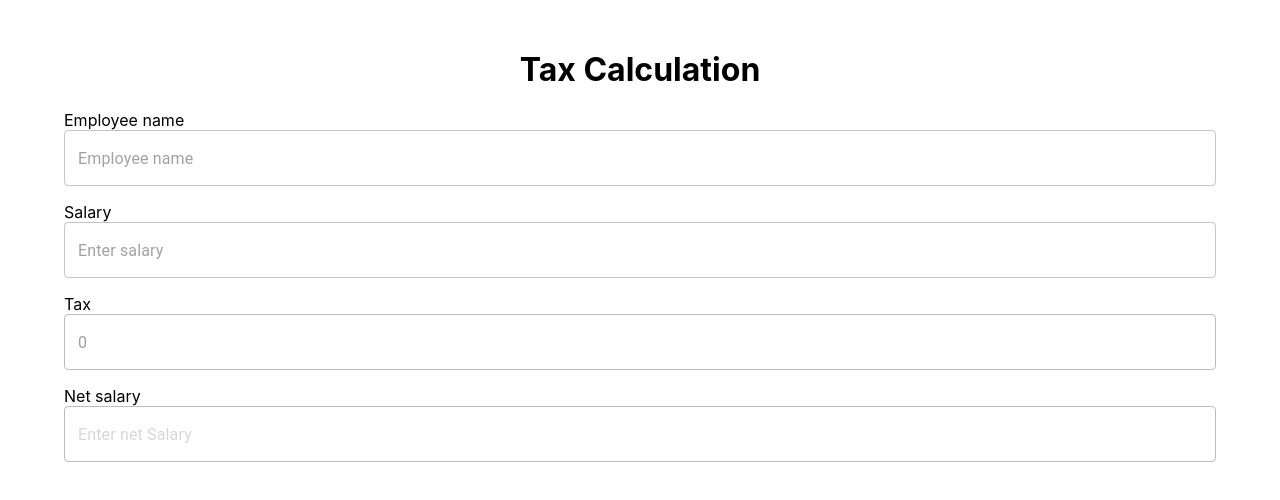
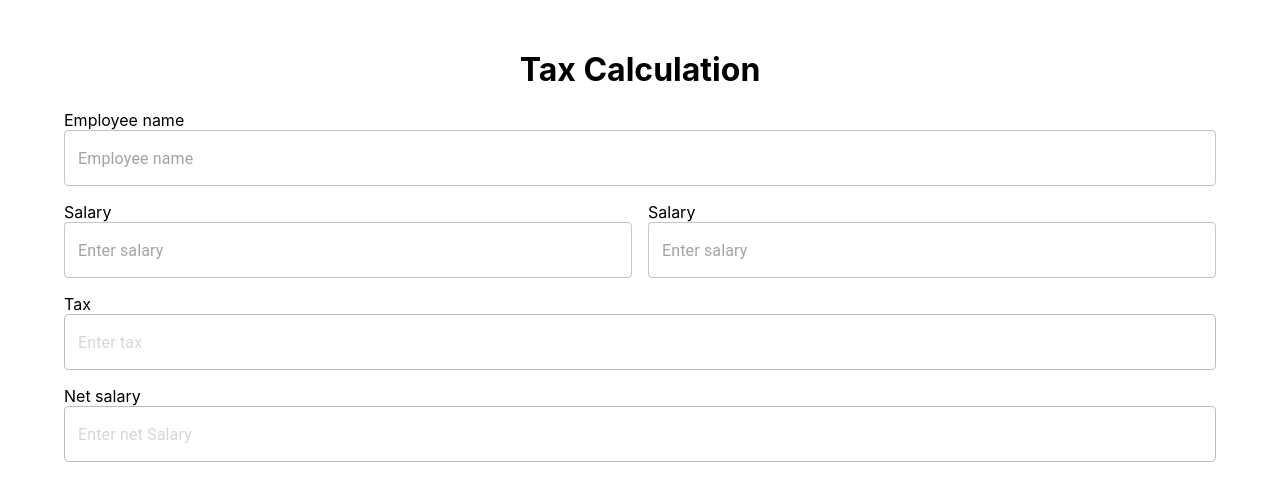
Before and after one commit to Deewiliams/tax-calculation, a React (Create React App) app: page / in a window 1280 px wide. Shown: the top 500 px of the page. Built offline with nearby package versions, Linux system fonts and the light colour scheme.

Commit message:
cleaned the code and able to display the tax percentage

```diff
--- a/src/Page/Form.jsx
+++ b/src/Page/Form.jsx
@@ -8,29 +8,23 @@ export default function Form() {
   const [salary, setSalary] = React.useState();
   let [tax, setTax] = React.useState();
   const [netSalary, setNetSalary] = React.useState();
+  const [taxPercentage, setTaxPercentage] = React.useState();
 
   const calculate = () => {
-    if (salary > 5000) {
-      tax = (salary * 10) / 100;
-    } else if (salary > 3000) {
-      tax = (salary * 5) / 100;
-    } else {
-      tax = 0;
-    }
+    tax = (salary * taxPercentage) / 100;
     setTax(tax);
-
     const netSalaryTotal = salary - tax;
     setNetSalary(netSalaryTotal);
   };
 
   React.useEffect(() => {
     calculate();
-  }, [salary,tax, netSalary]);
+  }, [taxPercentage, salary, tax, netSalary]);
 
   return (
     <Container>
       <Box sx={{ flexGrow: 1, marginTop: "50px" }}>
-      <h1 style={{textAlign: "center"}} >Tax Calculation</h1>
+        <h1 style={{ textAlign: "center" }}>Tax Calculation</h1>
         <Grid container spacing={2}>
           <Grid item xs={12}>
             <label>Employee name</label>
@@ -42,7 +36,7 @@ export default function Form() {
               type="text"
             />
           </Grid>
-          <Grid item xs={12}>
+          <Grid item xs={6}>
             <label>Salary</label>
             <TextField
               fullWidth
@@ -52,6 +46,18 @@ export default function Form() {
               type="number"
               value={salary}
               onChange={(e) => setSalary(e.target.value)}
+            />
+          </Grid>
+          <Grid item xs={6}>
+            <label>Salary</label>
+            <TextField
+              fullWidth
+              id="outlined-basic"
+              placeholder="Enter salary"
+              variant="outlined"
+              type="number"
+              value={taxPercentage}
+              onChange={(e) => setTaxPercentage(e.target.value)}
             />
           </Grid>
           <Grid item xs={12}>
```
